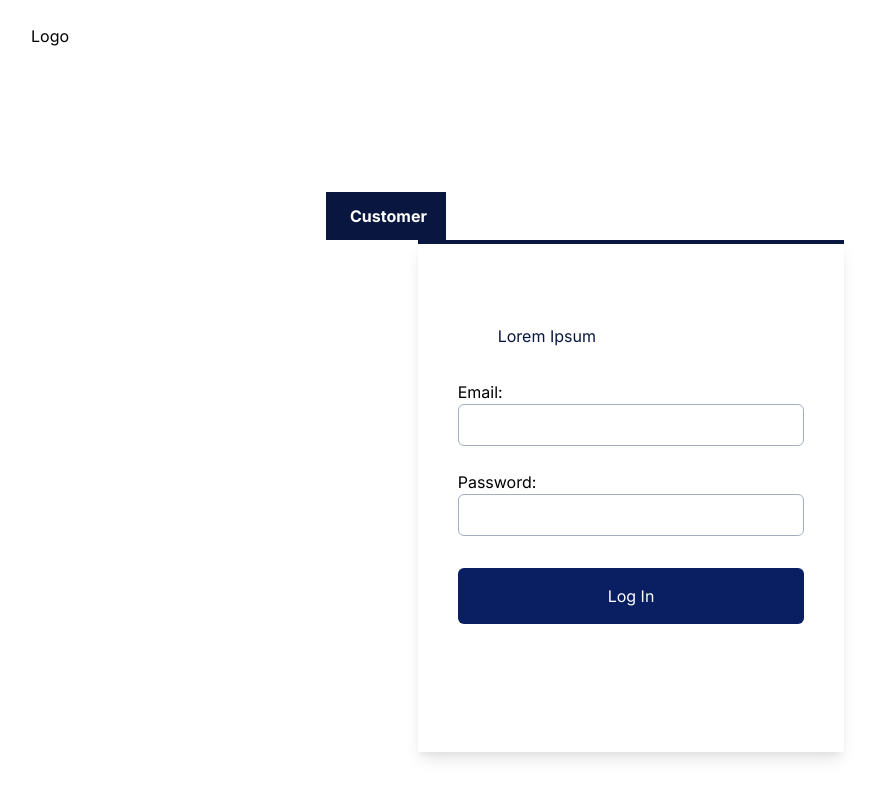
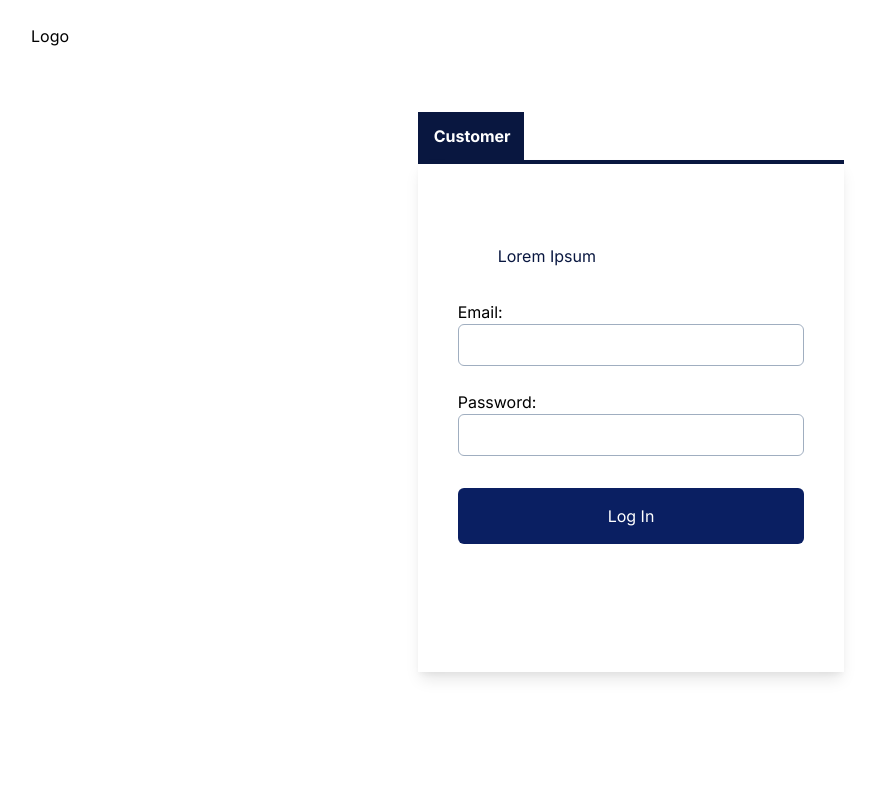
Before and after one commit to onedebos/intraverse-test, a React (Create React App) app: page /login in a window 1280 px wide. Shown: the top 798 px of the page, without its empty margins (9-884 px from the left). Built offline with nearby package versions, Linux system fonts and the light colour scheme.

Commit message:
fix customer tab styling on login screen

```diff
--- a/src/components/Login.tsx
+++ b/src/components/Login.tsx
@@ -21,9 +21,9 @@ const Login: React.FC<LoginProps> = ({
     <React.Fragment>
       <Menu isBtnDisabled={true} />
 
-      <div className="min-h-screen flex flex-col justify-center items-center m-auto py-10">
-        <div className="customer">
-          <div className="bg-blue-1001 text-white px-6 py-3 font-bold self-start">
+      <div className="min-h-auto flex flex-col justify-center items-center m-auto py-10">
+        <div className="w-3/4 md:w-3/4 lg:w-1/3">
+          <div className="bg-blue-1001 text-white px-4 py-3 font-bold w-1/2 md:w-1/4 lg:w-1/4">
             <h2>Customer</h2>
           </div>
         </div>
--- a/src/components/Register.tsx
+++ b/src/components/Register.tsx
@@ -25,7 +25,7 @@ const Register: React.FC<RegisterProps> = ({
   return (
     <div className="bg-blue-50">
       <Menu isBtnDisabled={true} />
-      <div className="lg:grid grid-cols-2 gap-0 pt-20 px-10 md:px-40 shadow-lg min-h-screen">
+      <div className="lg:grid grid-cols-2 gap-0 pt-20 px-4 md:px-40 shadow-lg min-h-screen">
         <img
           src={lady}
           alt="lady"
```
